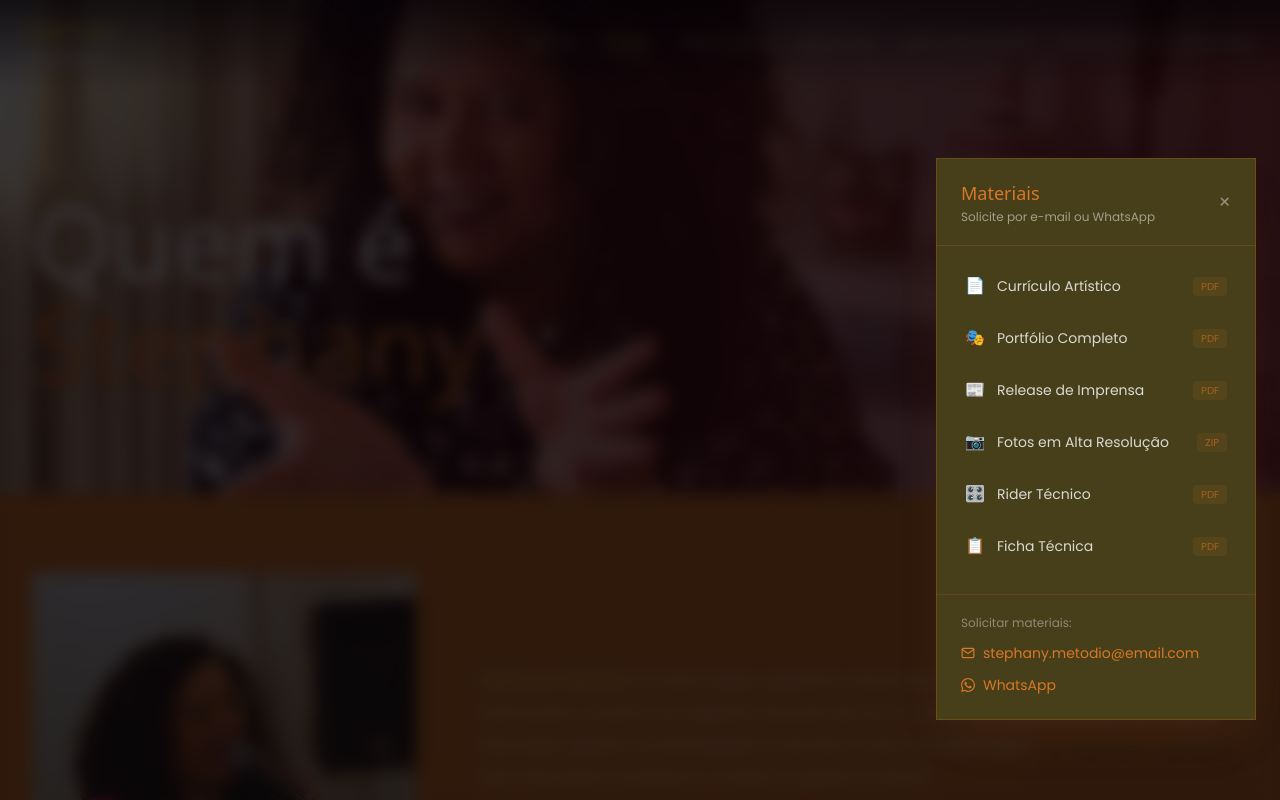
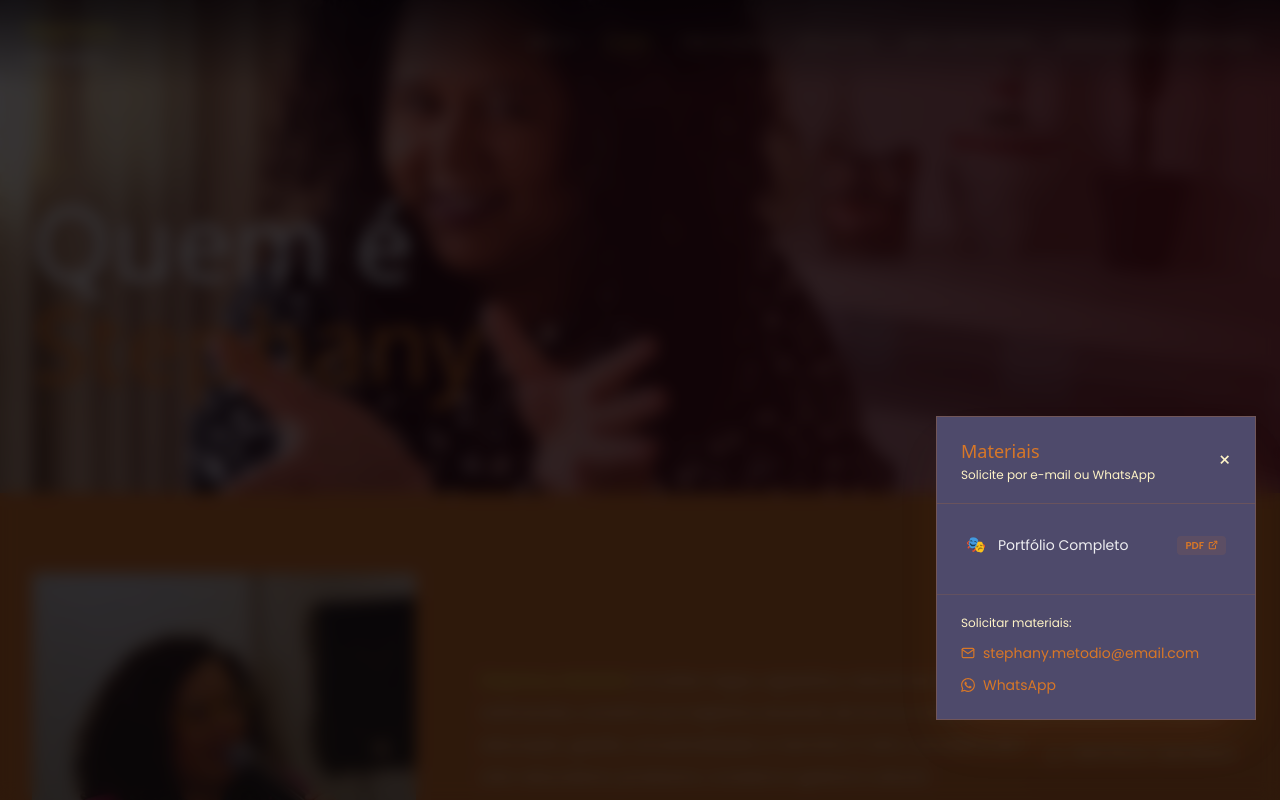
Before and after one commit to Jrevoredo42/portifolio-stephany, a Next.js app: page /sobre in a window 1280 px wide. Both pictures are taken after a click on the button "PORTFÓLIO / MATERIAIS". Shown: the top 800 px of the page. Built offline with nearby package versions, Linux system fonts and the light colour scheme; a web font is replaced by a local one.

Commit message:
fix(portifolioButton): foi corrigido logica do butao de portifolio

```diff
--- a/src/app/loading.tsx
+++ b/src/app/loading.tsx
@@ -19,7 +19,7 @@ export default function Loading() {
             </div>
           </div>
           <div className="md:col-span-5 flex justify-center">
-            <Skeleton className="w-64 h-80 md:w-80 md:h-[450px] rounded-3xl bg-brown/15" />
+            <Skeleton className="w-64 h-80 md:w-80 md:h-112.5 rounded-3xl bg-brown/15" />
           </div>
         </div>
       </section>
--- a/src/app/page.tsx
+++ b/src/app/page.tsx
@@ -415,7 +415,7 @@ export default function HomePage() {
             className="space-y-6"
           >
             {[
-              { label: 'E-mail', value: 'stephany.metodio@email.com', href: 'mailto:stephany.metodio@email.com', icon: '✉' },
+              { label: 'E-mail', value: 'stephany.metodio@email.com', href: 'mailto:stephany.metodio@gmail.com', icon: '✉' },
               { label: 'WhatsApp', value: '+55 87 9 8148-0808', href: 'https://wa.me/5587981480808', icon: '◎' },
               { label: 'Instagram', value: '@stephanymetodio', href: 'https://www.instagram.com/stephany_metodio/', icon: '◇' },
               { label: 'YouTube', value: 'Stephany Metódio', href: 'https://www.youtube.com/@aldeiatear1834', icon: '▷' },
--- a/src/app/trajetoria/loading.tsx
+++ b/src/app/trajetoria/loading.tsx
@@ -11,7 +11,7 @@ export default function Loading() {
           {[1, 2, 3, 4, 5].map((i) => (
             <div key={i} className="relative space-y-3">
               {/* Marcador */}
-              <div className="absolute -left-[31px] md:-left-[47px] top-1">
+              <div className="absolute -left-7.75 md:-left-11.75 top-1">
                 <Skeleton className="w-4 h-4 rounded-full bg-gold/40" />
               </div>
 
--- a/src/components/PortfolioButton.tsx
+++ b/src/components/PortfolioButton.tsx
@@ -4,13 +4,60 @@ import { useState, useEffect } from 'react'
 import { usePathname } from 'next/navigation'
 import { motion, AnimatePresence } from 'framer-motion'
 
-const materials = [
-  { label: 'Currículo Artístico', icon: '📄', ext: 'PDF' },
-  { label: 'Portfólio Completo', icon: '🎭', ext: 'PDF' },
-  { label: 'Release de Imprensa', icon: '📰', ext: 'PDF' },
-  { label: 'Fotos em Alta Resolução', icon: '📷', ext: 'ZIP' },
-  { label: 'Rider Técnico', icon: '🎛️', ext: 'PDF' },
-  { label: 'Ficha Técnica', icon: '📋', ext: 'PDF' },
+interface MaterialItem {
+  label: string
+  icon: string
+  ext: string
+  href?: string
+  download?: boolean | string
+  isExternal?: boolean
+}
+
+const materials: MaterialItem[] = [
+  {
+    label: 'Portfólio Completo',
+    icon: '🎭',
+    ext: 'PDF',
+    href: 'https://www.canva.com/design/DAGS26ZdXc4/Nc4OP3VjHT_T6b109AeZ8w/view?utm_content=DAGS26ZdXc4&utm_campaign=designshare&utm_medium=link2&utm_source=uniquelinks&utlId=hb688445f25#1',
+    isExternal: true,
+  },
+  /*
+  {
+    label: 'Currículo Artístico',
+    icon: '📄',
+    ext: 'PDF',
+    href: '/materiais/curriculo.pdf',
+    download: true,
+  },
+  {
+    label: 'Release de Imprensa',
+    icon: '📰',
+    ext: 'PDF',
+    href: '/materiais/release.pdf',
+    download: true,
+  },
+  {
+    label: 'Fotos em Alta Resolução',
+    icon: '📷',
+    ext: 'ZIP',
+    href: '/materiais/fotos.zip',
+    download: true,
+  },
+  {
+    label: 'Rider Técnico',
+    icon: '🎛️',
+    ext: 'PDF',
+    href: '/materiais/rider.pdf',
+    download: true,
+  },
+  {
+    label: 'Ficha Técnica',
+    icon: '📋',
+    ext: 'PDF',
+    href: '/materiais/ficha-tecnica.pdf',
+    download: true,
+  },
+  */
 ]
 
 export default function PortfolioButton() {
@@ -40,13 +87,13 @@ export default function PortfolioButton() {
             transition={{ duration: 0.35, ease: [0.22, 1, 0.36, 1] }}
             whileHover={{ scale: 1.04 }}
             whileTap={{ scale: 0.97 }}
-            className="fixed right-6 bottom-6 z-40 bg-gold text-brown font-sans font-semibold text-xs uppercase tracking-widest px-5 py-3.5 shadow-lg shadow-gold/20 flex items-center gap-2.5 hover:bg-white transition-colors duration-300 cursor-pointer"
+            className="fixed right-6 bottom-6 z-40 bg-gold text-amber-100 font-sans font-semibold text-xs uppercase tracking-widest px-5 py-3.5 shadow-lg shadow-gold/20 flex items-center gap-2.5 hover:bg-white transition-colors duration-300 cursor-pointer"
             style={{ writingMode: 'horizontal-tb' }}
           >
             <svg width="14" height="14" viewBox="0 0 24 24" fill="none" stroke="currentColor" strokeWidth="2.5" strokeLinecap="round" strokeLinejoin="round">
-              <path d="M21 15v4a2 2 0 01-2 2H5a2 2 0 01-2-2v-4"/>
-              <polyline points="7 10 12 15 17 10"/>
-              <line x1="12" y1="15" x2="12" y2="3"/>
+              <path d="M21 15v4a2 2 0 01-2 2H5a2 2 0 01-2-2v-4" />
+              <polyline points="7 10 12 15 17 10" />
+              <line x1="12" y1="15" x2="12" y2="3" />
             </svg>
             Portfólio / Materiais
           </motion.button>
@@ -68,56 +115,99 @@ export default function PortfolioButton() {
               animate={{ opacity: 1, scale: 1, y: 0 }}
               exit={{ opacity: 0, scale: 0.94, y: 20 }}
               transition={{ duration: 0.35, ease: [0.22, 1, 0.36, 1] }}
-              className="fixed right-6 bottom-20 z-50 w-80 bg-brown border border-gold/25 shadow-2xl shadow-gold/10"
+              className="fixed right-6 bottom-20 z-50 w-80 bg-purple border border-gold/25 shadow-2xl shadow-gold/10"
             >
               <div className="flex items-center justify-between px-6 py-5 border-b border-gold/20">
                 <div>
                   <h3 className="font-display text-gold text-lg">Materiais</h3>
-                  <p className="text-white/50 text-xs font-sans mt-0.5">Solicite por e-mail ou WhatsApp</p>
+                  <p className="text-amber-100 text-xs font-sans mt-0.5">Solicite por e-mail ou WhatsApp</p>
                 </div>
                 <button
                   onClick={() => setOpen(false)}
-                  className="text-white/40 hover:text-gold transition-colors text-xl leading-none cursor-pointer"
+                  className="text-amber-100 hover:text-gold transition-colors text-xl leading-none cursor-pointer"
                 >
                   ×
                 </button>
               </div>
 
               <div className="p-4 space-y-1">
-                {materials.map((item, i) => (
+                {materials.map((item, i) => {
+                  const content = (
+                    <>
+                      <span className="text-base group-hover:scale-110 transition-transform duration-200">{item.icon}</span>
+                      <span className="text-white/90 group-hover:text-gold text-sm font-sans flex-1 transition-colors">
+                        {item.label}
+                      </span>
+                      <span className="text-[10px] font-sans text-gold bg-gold/10 px-2 py-0.5 rounded flex items-center gap-1 group-hover:bg-gold group-hover:text-purple font-semibold transition-colors">
+                        {item.ext}
+                        {item.download ? (
+                          <svg width="10" height="10" viewBox="0 0 24 24" fill="none" stroke="currentColor" strokeWidth="2.5" strokeLinecap="round" strokeLinejoin="round">
+                            <path d="M21 15v4a2 2 0 01-2 2H5a2 2 0 01-2-2v-4" />
+                            <polyline points="7 10 12 15 17 10" />
+                            <line x1="12" y1="15" x2="12" y2="3" />
+                          </svg>
+                        ) : item.isExternal ? (
+                          <svg width="10" height="10" viewBox="0 0 24 24" fill="none" stroke="currentColor" strokeWidth="2.5" strokeLinecap="round" strokeLinejoin="round">
+                            <path d="M18 13v6a2 2 0 0 1-2 2H5a2 2 0 0 1-2-2V8a2 2 0 0 1 2-2h6" />
+                            <polyline points="15 3 21 3 21 9" />
+                            <line x1="10" y1="14" x2="21" y2="3" />
+                          </svg>
+                        ) : null}
+                      </span>
+                    </>
+                  )
+
+                  if (item.href) {
+                    return (
+                      <motion.a
+                        key={item.label}
+                        href={item.href}
+                        download={item.download || undefined}
+                        target={item.isExternal ? "_blank" : undefined}
+                        rel={item.isExternal ? "noopener noreferrer" : undefined}
+                        initial={{ opacity: 0, x: 12 }}
+                        animate={{ opacity: 1, x: 0 }}
+                        transition={{ delay: i * 0.05 }}
+                        className="flex items-center gap-3 px-3 py-3 hover:bg-gold/10 active:scale-[0.98] transition-all rounded group cursor-pointer border border-transparent hover:border-gold/20"
+                      >
+                        {content}
+                      </motion.a>
+                    )
+                  }
+
+                  return (
                     <motion.div
                       key={item.label}
                       initial={{ opacity: 0, x: 12 }}
                       animate={{ opacity: 1, x: 0 }}
                       transition={{ delay: i * 0.05 }}
-                    className="flex items-center gap-3 px-3 py-3 hover:bg-gold/8 transition-colors rounded group cursor-default"
+                      className="flex items-center gap-3 px-3 py-3 hover:bg-gold/8 transition-colors rounded group cursor-pointer"
                     >
-                    <span className="text-base">{item.icon}</span>
-                    <span className="text-white/80 text-sm font-sans flex-1">{item.label}</span>
-                    <span className="text-[10px] font-sans text-gold/60 bg-gold/10 px-2 py-0.5 rounded">{item.ext}</span>
+                      {content}
                     </motion.div>
-                ))}
+                  )
+                })}
               </div>
 
               <div className="px-6 pb-6 pt-2 space-y-3 border-t border-gold/15 mt-2">
-                <p className="text-white/40 text-xs font-sans pt-3">Solicitar materiais:</p>
+                <p className="text-amber-100 text-xs font-sans pt-3">Solicitar materiais:</p>
                 <a
-                  href="mailto:stephany.metodio@email.com"
+                  href="mailto:stephany.metodio@gmail.com"
                   className="flex items-center gap-2 text-gold hover:text-white transition-colors text-sm font-sans"
                 >
                   <svg width="14" height="14" viewBox="0 0 24 24" fill="none" stroke="currentColor" strokeWidth="2" strokeLinecap="round" strokeLinejoin="round">
-                    <path d="M4 4h16c1.1 0 2 .9 2 2v12c0 1.1-.9 2-2 2H4c-1.1 0-2-.9-2-2V6c0-1.1.9-2 2-2z"/><polyline points="22,6 12,13 2,6"/>
+                    <path d="M4 4h16c1.1 0 2 .9 2 2v12c0 1.1-.9 2-2 2H4c-1.1 0-2-.9-2-2V6c0-1.1.9-2 2-2z" /><polyline points="22,6 12,13 2,6" />
                   </svg>
                   stephany.metodio@email.com
                 </a>
                 <a
-                  href="https://wa.me/5511999999999"
+                  href="https://wa.me/5587981480808"
                   target="_blank"
                   rel="noreferrer"
                   className="flex items-center gap-2 text-gold hover:text-white transition-colors text-sm font-sans"
                 >
                   <svg width="14" height="14" viewBox="0 0 24 24" fill="currentColor">
-                    <path d="M17.472 14.382c-.297-.149-1.758-.867-2.03-.967-.273-.099-.471-.148-.67.15-.197.297-.767.966-.94 1.164-.173.199-.347.223-.644.075-.297-.15-1.255-.463-2.39-1.475-.883-.788-1.48-1.761-1.653-2.059-.173-.297-.018-.458.13-.606.134-.133.298-.347.446-.52.149-.174.198-.298.298-.497.099-.198.05-.371-.025-.52-.075-.149-.669-1.612-.916-2.207-.242-.579-.487-.5-.669-.51-.173-.008-.371-.01-.57-.01-.198 0-.52.074-.792.372-.272.297-1.04 1.016-1.04 2.479 0 1.462 1.065 2.875 1.213 3.074.149.198 2.096 3.2 5.077 4.487.709.306 1.262.489 1.694.625.712.227 1.36.195 1.871.118.571-.085 1.758-.719 2.006-1.413.248-.694.248-1.289.173-1.413-.074-.124-.272-.198-.57-.347m-5.421 7.403h-.004a9.87 9.87 0 01-5.031-1.378l-.361-.214-3.741.982.998-3.648-.235-.374a9.86 9.86 0 01-1.51-5.26c.001-5.45 4.436-9.884 9.888-9.884 2.64 0 5.122 1.03 6.988 2.898a9.825 9.825 0 012.893 6.994c-.003 5.45-4.437 9.884-9.885 9.884m8.413-18.297A11.815 11.815 0 0012.05 0C5.495 0 .16 5.335.157 11.892c0 2.096.547 4.142 1.588 5.945L.057 24l6.305-1.654a11.882 11.882 0 005.683 1.448h.005c6.554 0 11.89-5.335 11.893-11.893a11.821 11.821 0 00-3.48-8.413z"/>
+                    <path d="M17.472 14.382c-.297-.149-1.758-.867-2.03-.967-.273-.099-.471-.148-.67.15-.197.297-.767.966-.94 1.164-.173.199-.347.223-.644.075-.297-.15-1.255-.463-2.39-1.475-.883-.788-1.48-1.761-1.653-2.059-.173-.297-.018-.458.13-.606.134-.133.298-.347.446-.52.149-.174.198-.298.298-.497.099-.198.05-.371-.025-.52-.075-.149-.669-1.612-.916-2.207-.242-.579-.487-.5-.669-.51-.173-.008-.371-.01-.57-.01-.198 0-.52.074-.792.372-.272.297-1.04 1.016-1.04 2.479 0 1.462 1.065 2.875 1.213 3.074.149.198 2.096 3.2 5.077 4.487.709.306 1.262.489 1.694.625.712.227 1.36.195 1.871.118.571-.085 1.758-.719 2.006-1.413.248-.694.248-1.289.173-1.413-.074-.124-.272-.198-.57-.347m-5.421 7.403h-.004a9.87 9.87 0 01-5.031-1.378l-.361-.214-3.741.982.998-3.648-.235-.374a9.86 9.86 0 01-1.51-5.26c.001-5.45 4.436-9.884 9.888-9.884 2.64 0 5.122 1.03 6.988 2.898a9.825 9.825 0 012.893 6.994c-.003 5.45-4.437 9.884-9.885 9.884m8.413-18.297A11.815 11.815 0 0012.05 0C5.495 0 .16 5.335.157 11.892c0 2.096.547 4.142 1.588 5.945L.057 24l6.305-1.654a11.882 11.882 0 005.683 1.448h.005c6.554 0 11.89-5.335 11.893-11.893a11.821 11.821 0 00-3.48-8.413z" />
                   </svg>
                   WhatsApp
                 </a>
```
Lines whose indentation alone changed are shown as unchanged.
